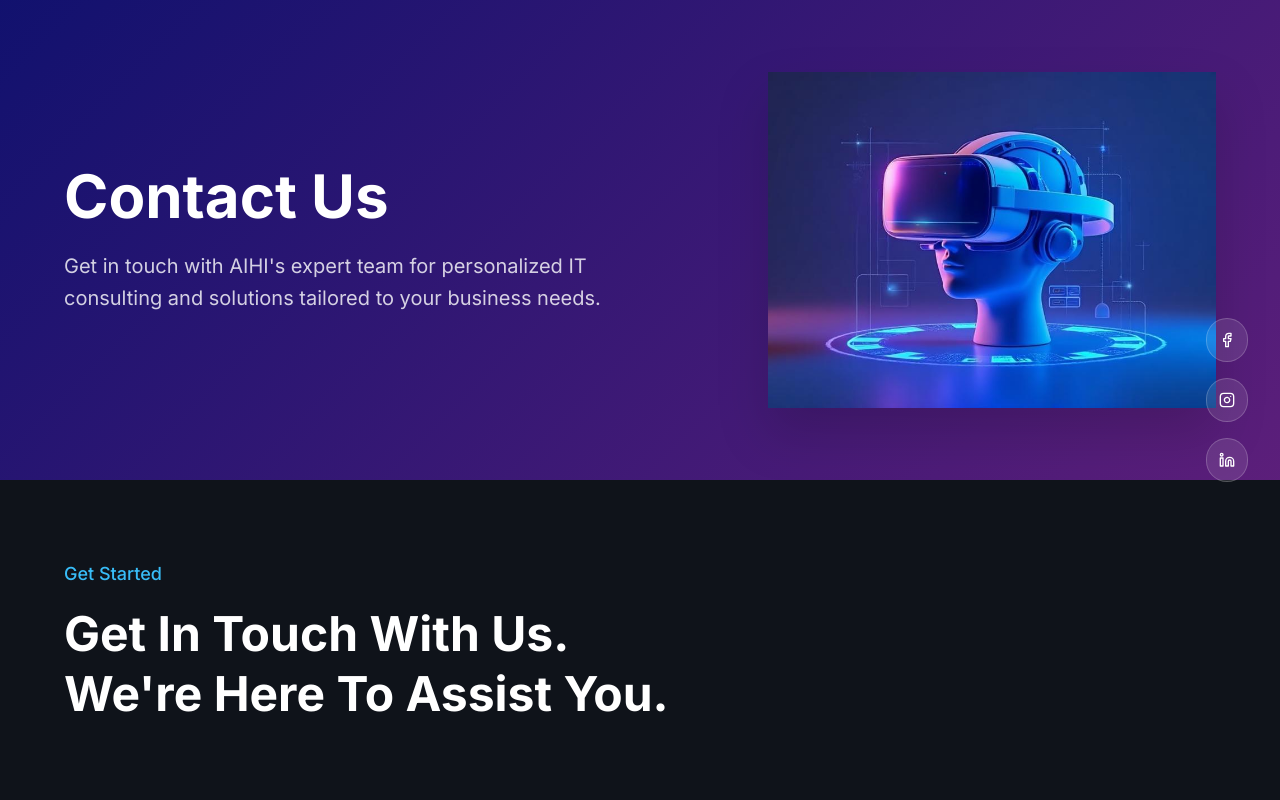
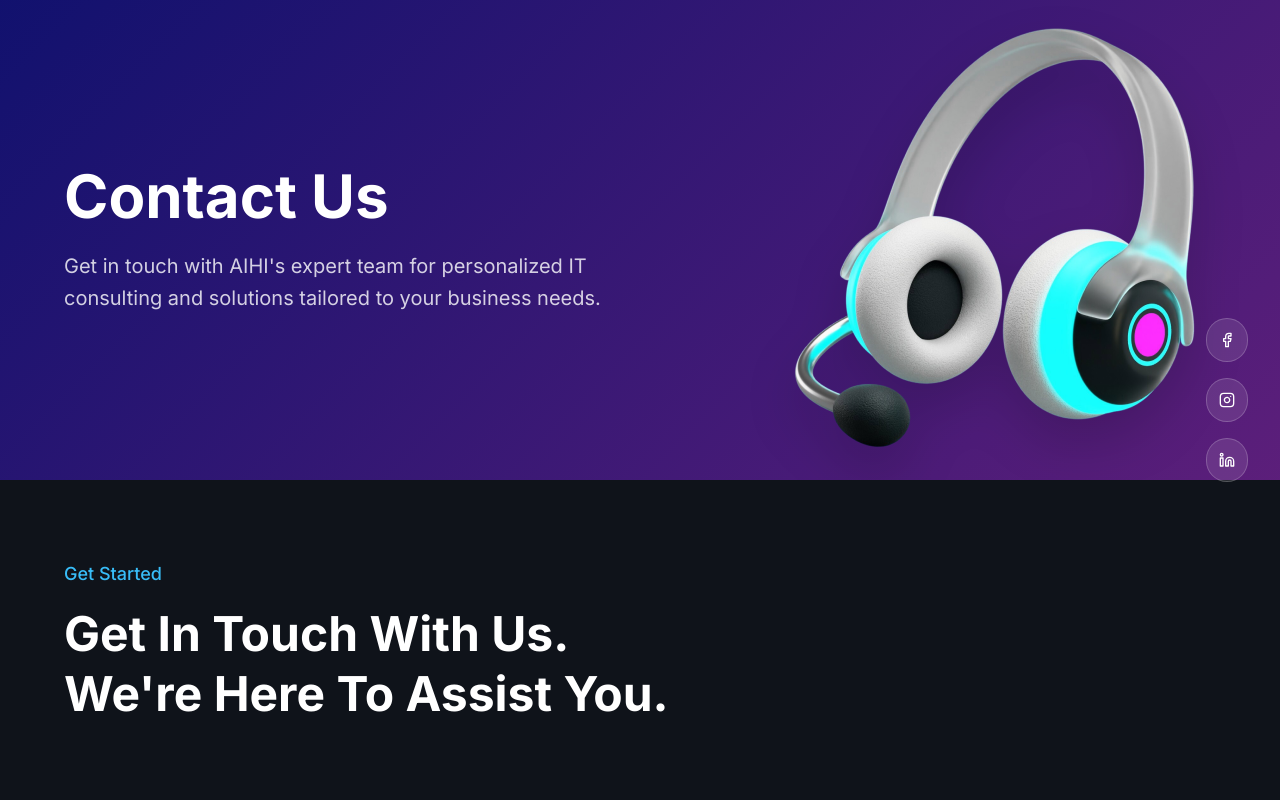
Before and after one commit to NareshPullurii80/aihi-connect-glow, a React (Vite) app: page / in a window 1280 px wide. Shown: the top 800 px of the page. Built offline with nearby package versions, Linux system fonts and the light colour scheme.

Commit message:
Update hero image
Replace the existing hero image with the new provided image.

```diff
--- a/src/components/HeroSection.tsx
+++ b/src/components/HeroSection.tsx
@@ -20,7 +20,7 @@ const HeroSection = () => {
             <div className="flex justify-center lg:justify-end">
               <div className="relative">
                 <img
-                  src={heroHeadset}
+                  src="/lovable-uploads/a8dc77a1-8b0c-40b2-bc68-8e2312505fdb.png"
                   alt="3D Communication Technology Headset"
                   className="w-full max-w-md h-auto object-contain drop-shadow-2xl"
                 />
```
Also changed, not shown: public/lovable-uploads/a8dc77a1-8b0c-40b2-bc68-8e2312505fdb.png (added).
